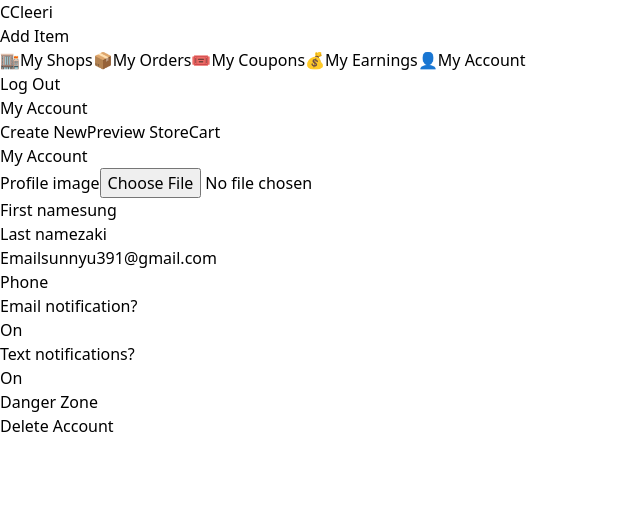
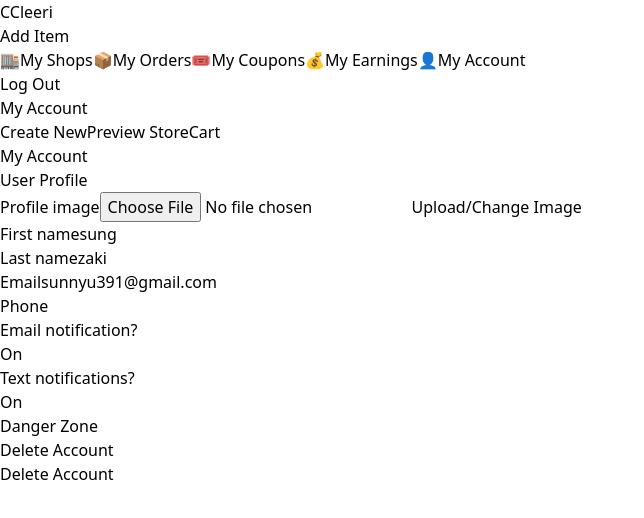
Before and after one commit to Suraj2699/Test-Repo, a Next.js app: page /account in a window 1280 px wide. Shown: the top 518 px of the page, without its empty margins (0-644 px from the left). Built offline with nearby package versions, Linux system fonts and the light colour scheme.

Commit message:
Adjust account page content for pixel parity
cgen-62449105c9de467a82665f323a6bd8f5

```diff
--- a/app/account/page.tsx
+++ b/app/account/page.tsx
@@ -12,11 +12,13 @@ export default function AccountPage() {
   return (
     <div className="account-container">
       <h2 className="section-title">My Account</h2>
+      <p className="section-caption">User Profile</p>
 
       <div className="form-grid">
         <div className="input-group full-row">
           <label className="input-label">Profile image</label>
-          <input className="file-input" type="file" accept="image/*" />
+          <input id="avatar" className="file-input-hidden" type="file" accept="image/*" />
+          <label htmlFor="avatar" className="text-link">Upload/Change Image</label>
         </div>
 
         <div className="input-group">
@@ -56,6 +58,7 @@ export default function AccountPage() {
 
       <div className="danger-zone">
         <h3 className="danger-title">Danger Zone</h3>
+        <p className="input-label">Delete Account</p>
         <button className="danger-button" type="button">Delete Account</button>
       </div>
     </div>
```
